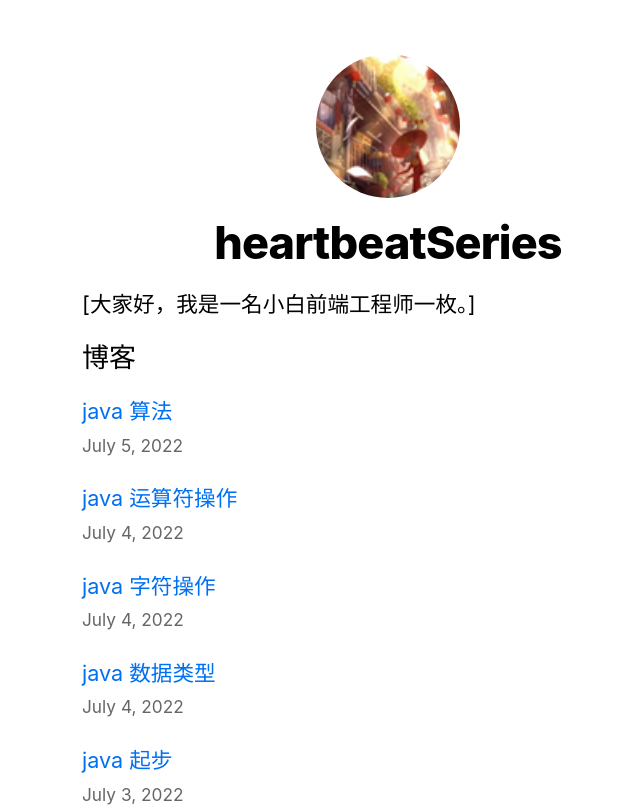
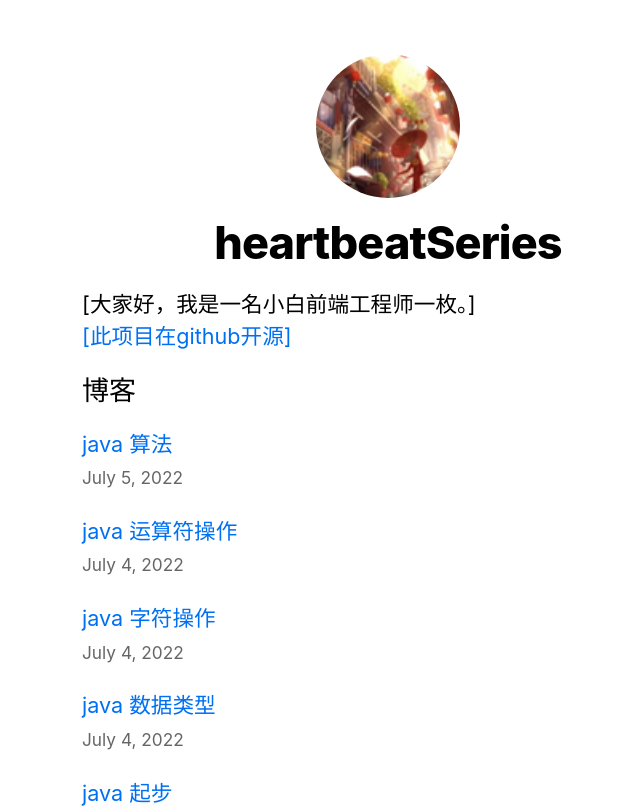
Before and after one commit to wind-road/nextjs-blog, a Next.js app: page / in a window 1280 px wide. Shown: the top 808 px of the page, without its empty margins (252-892 px from the left). Built offline with nearby package versions, Linux system fonts and the light colour scheme.

Commit message:
调整格式

```diff
--- a/pages/index.js
+++ b/pages/index.js
@@ -12,6 +12,9 @@ export default function Home({ allPostsData }) {
       </Head>
       <section className={utilStyles.headingMd}>
         <p>[大家好，我是一名小白前端工程师一枚。]</p>
+        <a href="https://github.com/heartbeatSeries/nextjs-blog" target="_blank">
+          <p>[此项目在github开源]</p>
+        </a>
       </section>
       <section className={`${utilStyles.headingMd} ${utilStyles.padding1px}`}>
         <h2 className={utilStyles.headingLg}>博客</h2>
--- a/posts/java/03_字符操作.md
+++ b/posts/java/03_字符操作.md
@@ -4,4 +4,4 @@ date: "2022-07-04"
 ---
 
 ### 字符+操作
-![字符+操作](/images/字符+操作.png "字符+操作")
+![字符相加操作](/images/字符相加操作.png "字符相加操作")
```
Also changed, not shown: public/images/字符相加操作.png (renamed from public/images/字符+操作.png).
